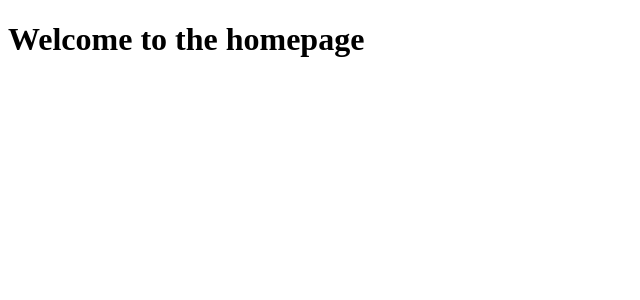
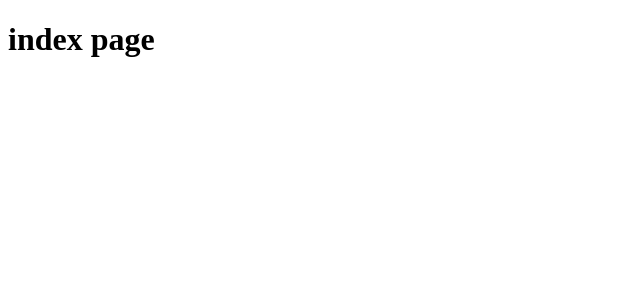
Before and after one commit to hrodriguezimagina/nuxt-test, a Nuxt app: page / in a window 1280 px wide. Shown: the top 300 px of the page, without its empty margins (0-640 px from the left). Built offline with nearby package versions, Linux system fonts and the light colour scheme.

Commit message:
+ added pages

```diff
--- a/app.vue
+++ b/app.vue
@@ -1,5 +1,3 @@
 <template>
-    <div>
-   <h1>Welcome to the homepage</h1>
-  </div>
+	<RouterView />
 </template>
--- /dev/null
+++ b/pages/about.vue
@@ -0,0 +1,5 @@
+<template>
+	<div>
+		<h1>about page</h1>
+	</div>
+</template>
--- /dev/null
+++ b/pages/index.vue
@@ -0,0 +1,5 @@
+<template>
+	<div>
+		<h1>index page</h1>
+	</div>
+</template>
--- /dev/null
+++ b/pages/posts/[id].vue
@@ -0,0 +1,5 @@
+<template>
+	<div>
+		<h1>posts id page</h1>
+	</div>
+</template>
```
